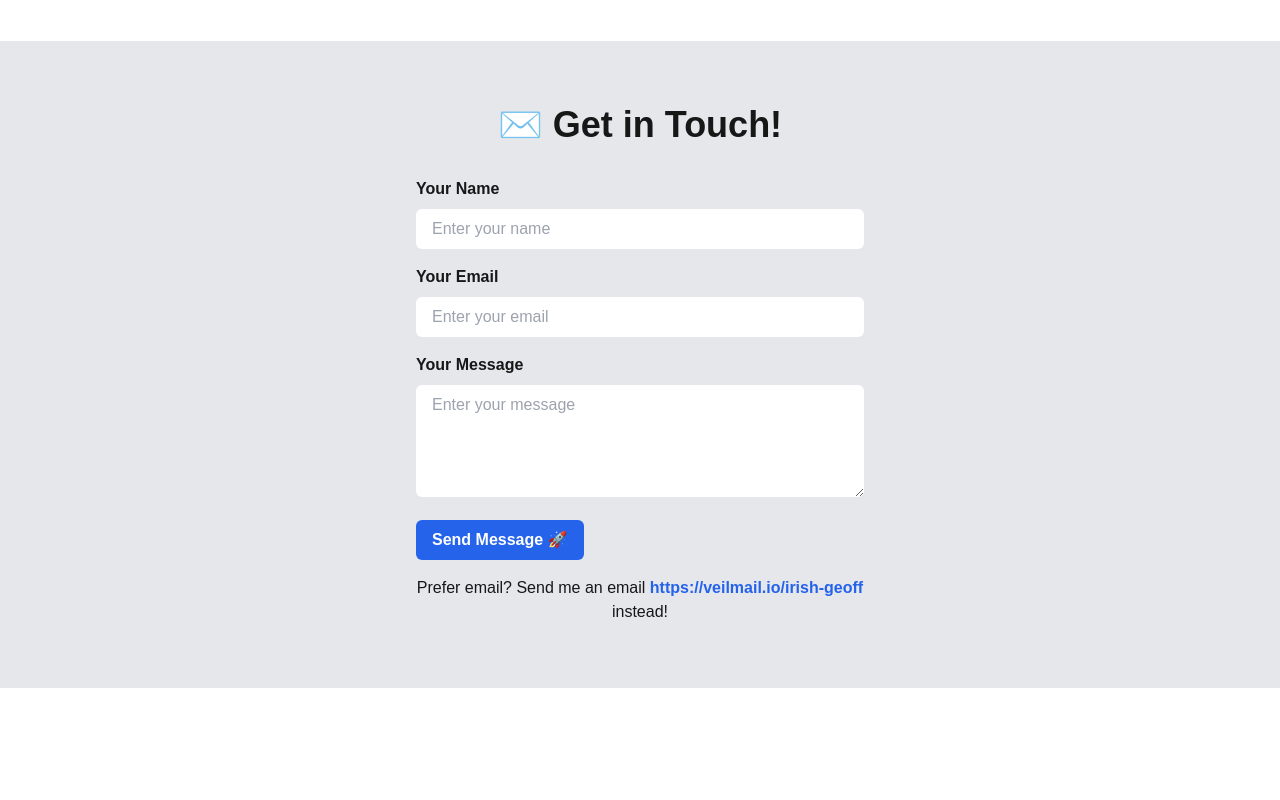
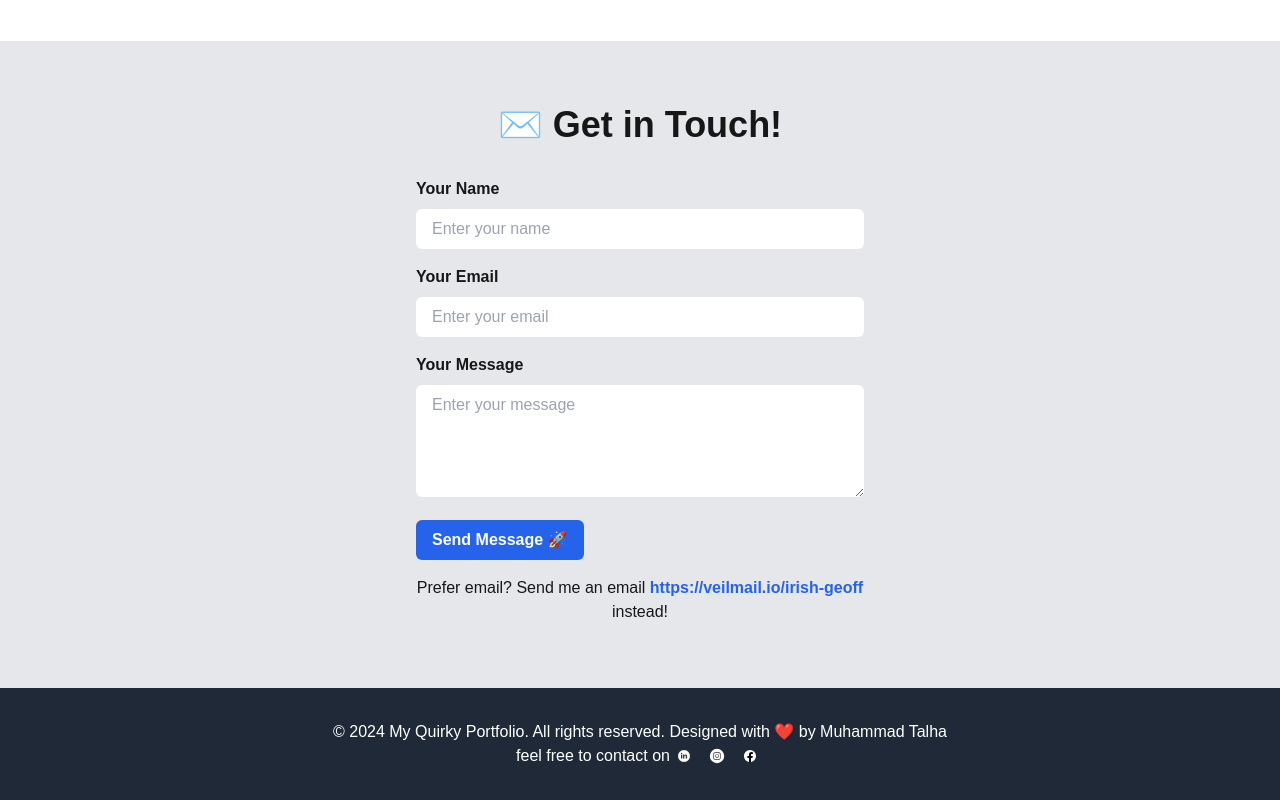
Before and after one commit to mdtalhadev/portfolio, a Next.js app: page / in a window 1280 px wide. Shown: the part 1536-2336 px from the top of the page. Before the commit the page ends 2224 px from the top, so only its background shows below. Built offline with nearby package versions, Linux system fonts and the light colour scheme.

Commit message:
basic footer Ui is ready

```diff
--- /dev/null
+++ b/src/components/footer.tsx
@@ -0,0 +1,72 @@
+
+
+interface contactIcons {
+    icon: JSX.Element;
+    link: string;
+}
+
+const Footer = () => {
+
+    const contactIcons: contactIcons[] = [
+        // {
+        //     icon: (
+        //         <svg xmlns="http://www.w3.org/2000/svg" width="12" height="12" viewBox="0 0 102 102" id="whatsapp">
+        //             <defs>
+        //                 <linearGradient id="a" x1=".5" x2=".5" y2="1" gradientUnits="objectBoundingBox">
+        //                     <stop offset="0" stop-color="#61fd7d"></stop>
+        //                     <stop offset="1" stop-color="#2bb826"></stop>
+        //                 </linearGradient>
+        //             </defs>
+        //             <path fill="url(#a)" d="M101.971 77.094c0 .558-.017 1.77-.051 2.705a53.717 53.717 0 0 1-.538 6.589 21.949 21.949 0 0 1-1.847 5.521 19.654 19.654 0 0 1-8.653 8.644 21.993 21.993 0 0 1-5.552 1.847 53.913 53.913 0 0 1-6.539.528c-.936.033-2.148.05-2.7.05l-50.223-.008c-.558 0-1.769-.017-2.705-.051a53.744 53.744 0 0 1-6.589-.538 21.951 21.951 0 0 1-5.521-1.847A19.654 19.654 0 0 1 2.4 91.881a21.988 21.988 0 0 1-1.843-5.552 53.954 53.954 0 0 1-.528-6.539 92.845 92.845 0 0 1-.05-2.7l.008-50.224c0-.558.017-1.77.051-2.705a53.738 53.738 0 0 1 .538-6.589 21.946 21.946 0 0 1 1.847-5.521A19.655 19.655 0 0 1 11.076 3.4a22 22 0 0 1 5.552-1.848 53.912 53.912 0 0 1 6.539-.528c.936-.033 2.148-.05 2.7-.05l50.228.012c.559 0 1.77.017 2.705.051a53.744 53.744 0 0 1 6.589.538 21.946 21.946 0 0 1 5.521 1.847 19.653 19.653 0 0 1 8.644 8.653 21.988 21.988 0 0 1 1.848 5.552 53.974 53.974 0 0 1 .528 6.539c.033.936.05 2.148.05 2.7l-.008 50.223Z" transform="translate(.021 -.978)"></path>
+        //             <g>
+        //                 <path fill="#fff" d="M78.02 24.131A36.58 36.58 0 0 0 20.452 68.25l-5.189 18.948 19.39-5.085a36.561 36.561 0 0 0 17.479 4.451h.015A36.578 36.578 0 0 0 78.02 24.131ZM52.15 80.388h-.012a30.361 30.361 0 0 1-15.473-4.236l-1.11-.659-11.506 3.017 3.071-11.215-.723-1.15a30.4 30.4 0 1 1 25.754 14.242Zm16.67-22.761c-.914-.457-5.407-2.668-6.245-2.973s-1.447-.457-2.056.457-2.361 2.973-2.894 3.582-1.066.686-1.98.229a24.963 24.963 0 0 1-7.349-4.535 27.531 27.531 0 0 1-5.084-6.329c-.533-.915-.057-1.409.4-1.865.411-.409.914-1.067 1.371-1.6a6.23 6.23 0 0 0 .914-1.524 1.682 1.682 0 0 0-.076-1.6c-.228-.457-2.056-4.954-2.818-6.783-.742-1.782-1.5-1.541-2.056-1.568a36.004 36.004 0 0 0-1.752-.032 3.358 3.358 0 0 0-2.437 1.143 10.246 10.246 0 0 0-3.2 7.622c0 4.5 3.275 8.841 3.732 9.451s6.444 9.838 15.612 13.8a52.582 52.582 0 0 0 5.21 1.925 12.535 12.535 0 0 0 5.756.362c1.756-.262 5.407-2.21 6.169-4.344a7.635 7.635 0 0 0 .533-4.344c-.229-.381-.838-.61-1.752-1.067Z"></path>
+        //             </g>
+        //         </svg>
+        //     ), link: ''
+        // },
+        {
+            icon: (<svg xmlns="http://www.w3.org/2000/svg" xmlSpace="preserve" viewBox="0 0 32 32" id="linked" width={12}>
+                <g>
+                    <path fill="#FFF" d="M16 31.25C7.591 31.25.75 24.409.75 16S7.591.75 16 .75 31.25 7.591 31.25 16 24.409 31.25 16 31.25z"></path>
+                    <path fill="#E8E8E8" d="M16 1.5c7.995 0 14.5 6.505 14.5 14.5S23.995 30.5 16 30.5 1.5 23.995 1.5 16 8.005 1.5 16 1.5M16 0C7.163 0 0 7.163 0 16c0 8.836 7.163 16 16 16s16-7.164 16-16c0-8.837-7.163-16-16-16z"></path>
+                    <path fill="#333" d="M24.294 22.942v-6.137c0-3.288-1.755-4.818-4.096-4.818-1.889 0-2.735 1.039-3.206 1.768v-1.517h-3.558c.047 1.005 0 10.704 0 10.704h3.558v-5.978c0-.319.023-.639.117-.867.257-.639.842-1.301 1.825-1.301 1.288 0 1.803.981 1.803 2.42v5.727l3.557-.001zM9.685 10.777c1.24 0 2.013-.823 2.013-1.85-.023-1.05-.773-1.849-1.99-1.849s-2.012.799-2.012 1.849c0 1.028.772 1.85 1.967 1.85h.022zm1.779 12.165V12.238H7.907v10.704h3.557z"></path>
+                </g>
+            </svg>), link: ''
+        },
+        {
+            icon: (<svg xmlns="http://www.w3.org/2000/svg" height={22} fillRule="evenodd" clipRule="evenodd" imageRendering="optimizeQuality" shapeRendering="geometricPrecision" textRendering="geometricPrecision" viewBox="0 0 13333.33 13333.33" id="instagram">
+                <circle cx="6666.67" cy="6666.67" r="4358.02" fill="#FFF"></circle>
+                <path fill="#333" d="M7884.98 4445.25l-2436.63 0c-544.52,0 -990.17,445.65 -990.17,990.17l0 2462.49c0,544.52 445.65,990.17 990.17,990.17l2436.63 0c544.52,0 990.17,-445.65 990.17,-990.17l0 -2462.49c0,-544.52 -445.65,-990.17 -990.17,-990.17zm581.02 3224.51l0 0c0,442.61 -363.52,806.13 -806.13,806.13l-1984.89 0c-444.13,0 -806.13,-363.52 -806.13,-806.13l0 -2004.67c0,-444.13 362,-806.13 806.13,-806.13l1984.89 0c442.61,0 806.13,362 806.13,806.13l0 2004.67z"></path>
+                <path fill="#333" fill-rule="nonzero" d="M6666.67 5570.79c-603.83,0 -1095.12,492.8 -1095.12,1096.64 0,603.83 491.28,1095.11 1095.12,1095.11 603.83,0 1096.64,-491.28 1096.64,-1095.11 0,-603.83 -492.8,-1096.64 -1096.64,-1096.64zm0 1822.15l0 0c-400.02,0 -725.52,-325.49 -725.52,-725.51 0,-400.02 325.5,-725.51 725.52,-725.51 400.02,0 725.52,325.49 725.52,725.51 0,400.02 -325.49,725.51 -725.52,725.51z"></path>
+                <path fill="#333" d="M7764.13 5676.78c124.72,0 225.11,-100.39 225.11,-223.59 0,-124.72 -100.38,-225.11 -225.11,-225.11 -123.2,0 -223.59,100.39 -223.59,225.11 0,123.2 100.39,223.59 223.59,223.59z"></path>
+
+            </svg>), link: ''
+        },
+        {
+            icon: (<svg xmlns="http://www.w3.org/2000/svg" viewBox="0 0 1024 1024" id="facebook" width={12}>
+                <path fill="#fff" d="M1024,512C1024,229.23016,794.76978,0,512,0S0,229.23016,0,512c0,255.554,187.231,467.37012,432,505.77777V660H302V512H432V399.2C432,270.87982,508.43854,200,625.38922,200,681.40765,200,740,210,740,210V336H675.43713C611.83508,336,592,375.46667,592,415.95728V512H734L711.3,660H592v357.77777C836.769,979.37012,1024,767.554,1024,512Z"></path>
+                <path fill="#FFFFF" d="M711.3,660,734,512H592V415.95728C592,375.46667,611.83508,336,675.43713,336H740V210s-58.59235-10-114.61078-10C508.43854,200,432,270.87982,432,399.2V512H302V660H432v357.77777a517.39619,517.39619,0,0,0,160,0V660Z"></path>
+            </svg>), link: ''
+        },
+    ]
+
+
+
+    return (<footer className="bg-gray-800 text-white py-8 ">
+        <div className="container mx-auto px-4 text-center ">
+            <p>&copy; 2024 My Quirky Portfolio. All rights reserved. Designed with ❤️ by Muhammad Talha</p>
+            <p className="flex items-center justify-center">feel free to contact on
+                {contactIcons.map((icon, index) => (
+                    <button key={index} onClick={(e) => document.location.href = icon.link} className="text-blue-400 hover:underline mx-2">
+
+
+                        {icon.icon}
+
+
+                    </button>))}
+            </p>
+        </div>
+    </footer>
+    )
+}
+export default Footer;
--- a/src/pages/_app.tsx
+++ b/src/pages/_app.tsx
@@ -1,10 +1,12 @@
 import "@/styles/globals.css";
 import type { AppProps } from "next/app";
 import AppBar from "@/components/navBar";
+import Footer from "@/components/footer";
 
 export default function App({ Component, pageProps }: AppProps) {
   return <>
   <AppBar />
   <Component {...pageProps} />
+  <Footer />
   </>;
 }
```
